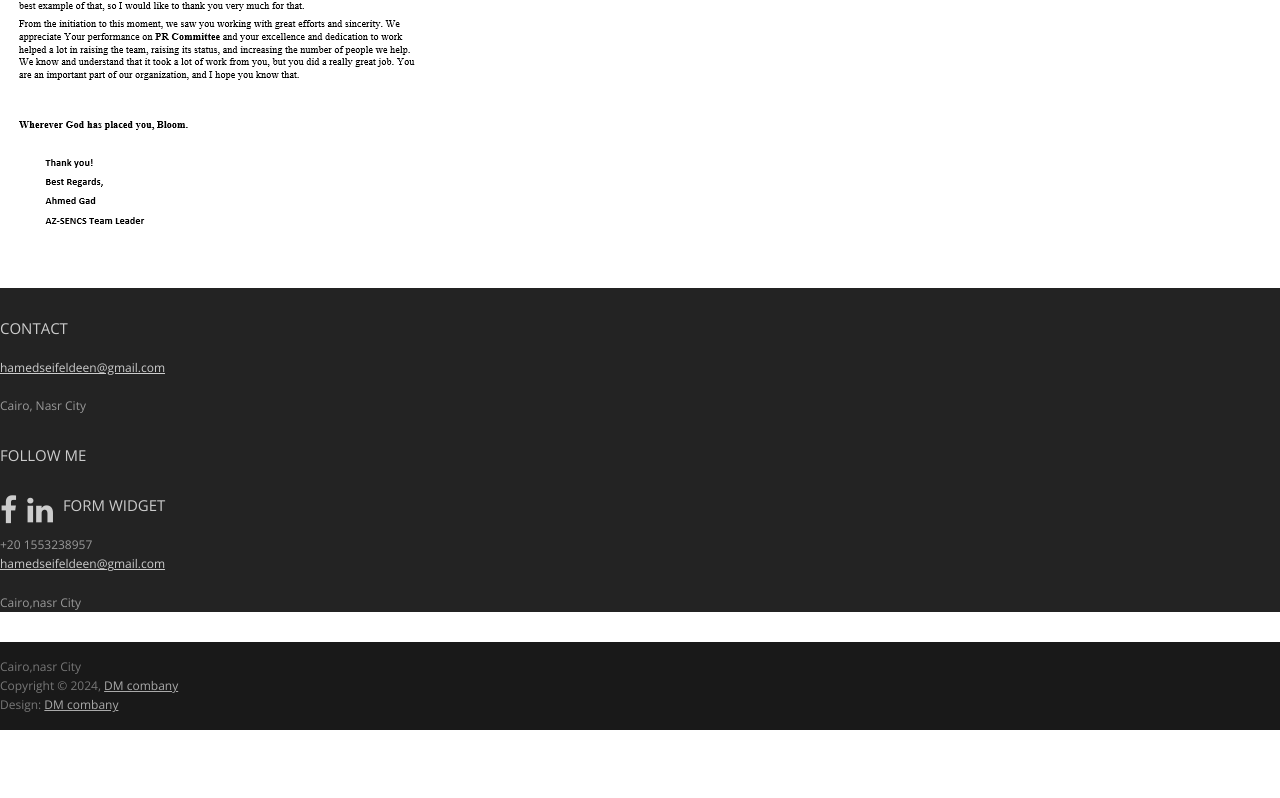
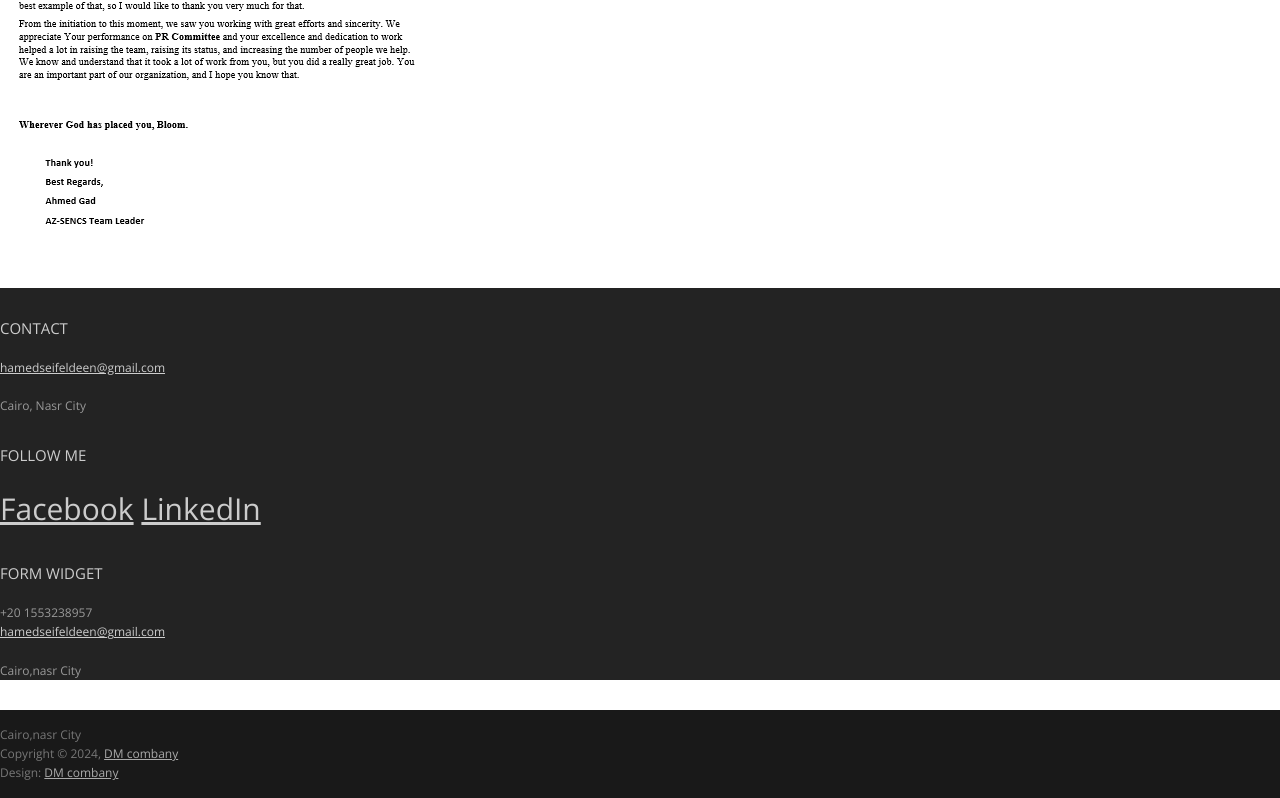
Before and after one commit to aHMEDgad0115/seifeldeen, a plain HTML site: page index.html in a window 1280 px wide. Shown: the part 5010-5808 px from the top of the page. Before the commit the page ends 5740 px from the top, so only its background shows below. Drawn offline with nearby package versions, Linux system fonts and the light colour scheme; some icons are missing; a web font is replaced by a local one.

Commit message:
Update index.html

```diff
--- a/index.html
+++ b/index.html
@@ -257,8 +257,8 @@
 				<div class="widget-body">
 					<p class="follow-me-icons">
 
-						<a href="https://www.facebook.com/profile.php?id=100017968721158"><i class="fa fa-facebook fa-2"></i></a>
-						<a href="https://eg.linkedin.com/in/seif-el-deen-hamed-750934233"><i class="fa fa-linkedin fa-2"></i></a>
+						<a href="https://www.facebook.com/profile.php?id=100017968721158">Facebook</a>
+						<a href="https://eg.linkedin.com/in/seif-el-deen-hamed-750934233">LinkedIn</a>
 
 					</p>
 				</div>
```
